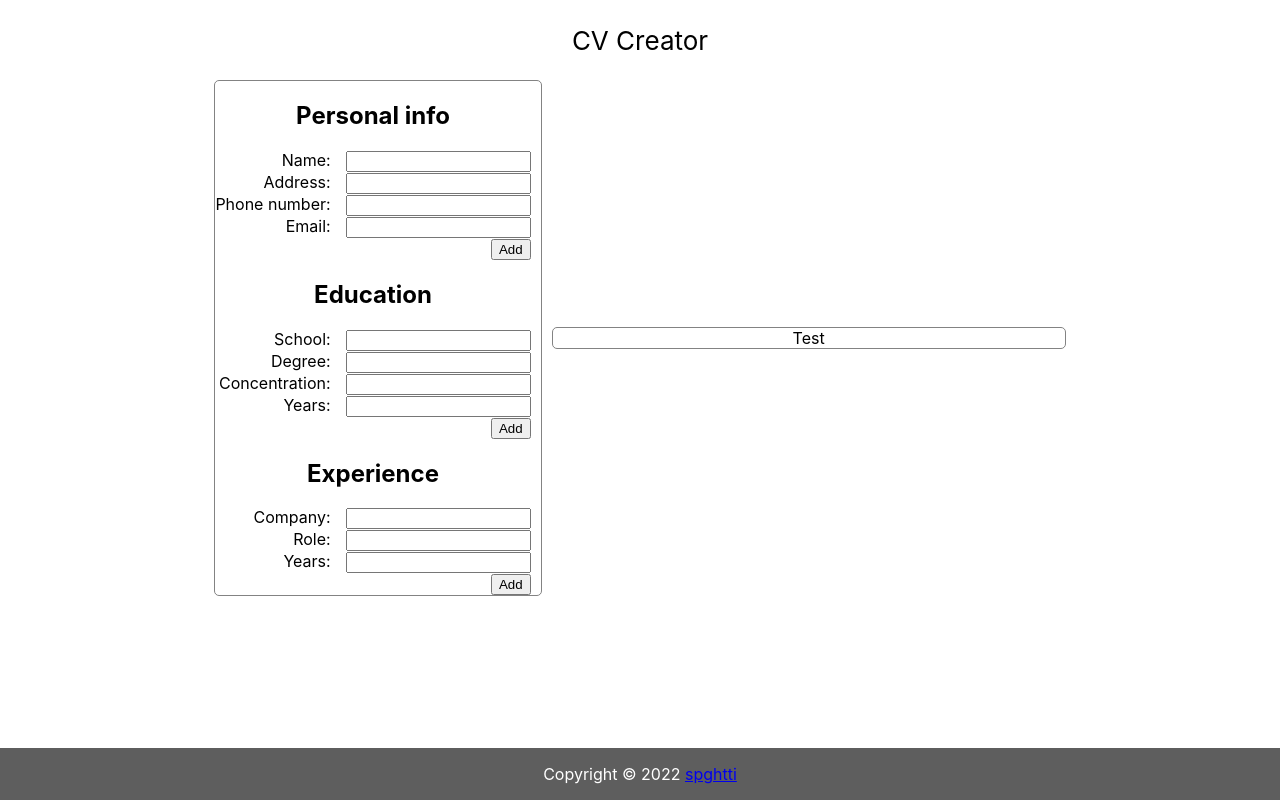
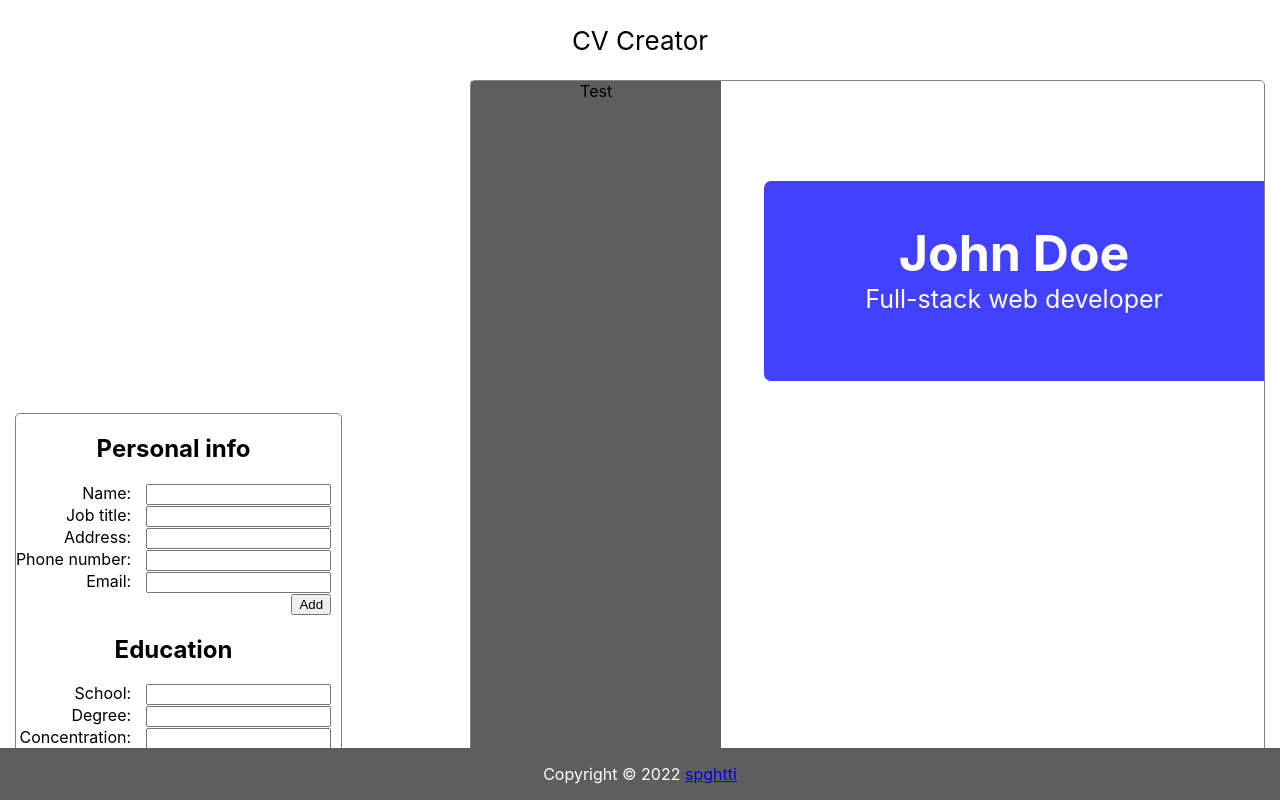
Before and after one commit to spghtti/cv-creator, a React (Create React App) app: page / in a window 1280 px wide. Built offline with nearby package versions, Linux system fonts and the light colour scheme.

Commit message:
CV styling

```diff
--- a/src/App.css
+++ b/src/App.css
@@ -22,11 +22,12 @@
 .App-main {
   position: relative;
   display: flex;
+  flex-wrap: wrap;
   align-items: center;
   justify-content: center;
   height: auto;
   width: 100vw;
-  gap: 10px;
+  gap: 10vw;
 }
 
 .App-footer {
@@ -37,6 +38,7 @@
   align-items: center;
   justify-content: center;
   width: 100%;
+  margin-top: 30px;
 }
 
 .App-info {
@@ -49,9 +51,12 @@
 }
 
 .App-preview {
-  width: 40vw;
+  position: sticky;
+  width: 793px;
+  height: 1122px;
   border: 1px solid rgb(131, 131, 131);
   border-radius: 5px;
+  margin-bottom: 80px;
 }
 
 .input-div {
@@ -61,5 +66,42 @@
 label {
   clear: both;
   float: center;
-  margin-right: 15px;
+  padding-right: 15px;
 }
+
+.Preview-name-title {
+  position: relative;
+  margin-top: 100px;
+  margin-right: 0;
+  margin-left: auto;
+  height: 200px;
+  width: 500px;
+  border-top-left-radius: 7px;
+  border-bottom-left-radius: 7px;
+  background-color: rgb(65, 65, 255);
+  color: white;
+}
+
+.Preview-header {
+  vertical-align: middle;
+  text-align: center;
+  display: flex;
+  width: auto;
+  height: auto;
+}
+
+#Preview-first-last {
+  width: 100%;
+  height: 20px;
+  font-size: 50px;
+}
+#Preview-job-title {
+  width: 100%;
+  font-size: 25px;
+}
+.Preview-contact-skills-pane {
+  position: absolute;
+  height: 1122px;
+  width: 250px;
+  background-color: #5e5e5e;
+}
--- a/src/Components/Main.js
+++ b/src/Components/Main.js
@@ -1,7 +1,7 @@
 /* eslint-disable no-useless-constructor */
 import React, { Component } from 'react';
 import Person from './Profile/Person';
-import Preview from './Preview/Preview';
+import PreviewMain from './PreviewMain';
 import Education from './Profile/Education';
 import Experience from './Profile/Experience';
 
@@ -18,7 +18,7 @@ class Main extends Component {
           <Experience />
         </div>
         <div className="App-preview">
-          <Preview />
+          <PreviewMain />
         </div>
       </div>
     );
--- a/src/Components/Preview/Preview.js
+++ b/src/Components/Preview/ContactSkillsPane.js
@@ -1,12 +1,12 @@
 /* eslint-disable no-useless-constructor */
 import React, { Component } from 'react';
 
-class Preview extends Component {
+class ContactSkillsPane extends Component {
   constructor(props) {
     super(props);
   }
   render() {
-    return <div className="Preview-main">Test</div>;
+    return <div className="Preview-contact-skills-pane">Test</div>;
   }
 }
-export default Preview;
+export default ContactSkillsPane;
--- /dev/null
+++ b/src/Components/Preview/NameTitle.js
@@ -0,0 +1,19 @@
+/* eslint-disable no-useless-constructor */
+import React, { Component } from 'react';
+
+class PreviewNameTitle extends Component {
+  constructor(props) {
+    super(props);
+  }
+  render() {
+    return (
+      <div className="Preview-header">
+        <div className="Preview-name-title">
+          <h2 id="Preview-first-last">John Doe</h2>
+          <p id="Preview-job-title">Full-stack web developer</p>
+        </div>
+      </div>
+    );
+  }
+}
+export default PreviewNameTitle;
--- /dev/null
+++ b/src/Components/PreviewMain.js
@@ -0,0 +1,19 @@
+/* eslint-disable no-useless-constructor */
+import React, { Component } from 'react';
+import PreviewNameTitle from './Preview/NameTitle';
+import ContactSkillsPane from './Preview/ContactSkillsPane';
+
+class PreviewMain extends Component {
+  constructor(props) {
+    super(props);
+  }
+  render() {
+    return (
+      <div className="Preview-main">
+        <ContactSkillsPane />
+        <PreviewNameTitle />
+      </div>
+    );
+  }
+}
+export default PreviewMain;
--- a/src/Components/Profile/Person.js
+++ b/src/Components/Profile/Person.js
@@ -13,6 +13,10 @@ class Person extends Component {
           <div>
             <label for="name-input">Name:</label>
             <input type="text" className="text-input" id="name-input"></input>
+          </div>
+          <div>
+            <label for="title-input">Job title:</label>
+            <input type="text" className="text-input" id="title-input"></input>
           </div>
           <div>
             <label for="address-input">Address:</label>
```
